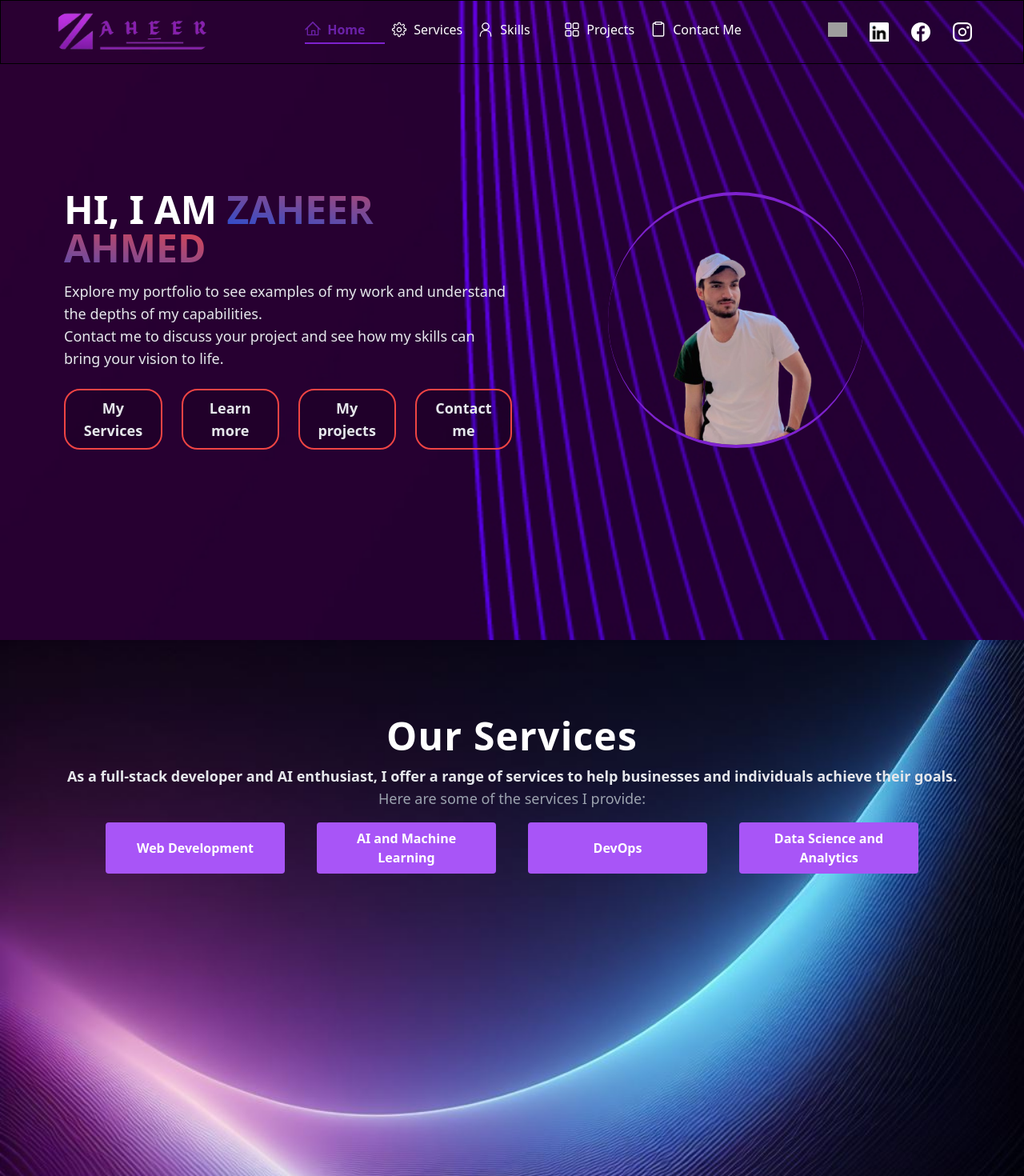
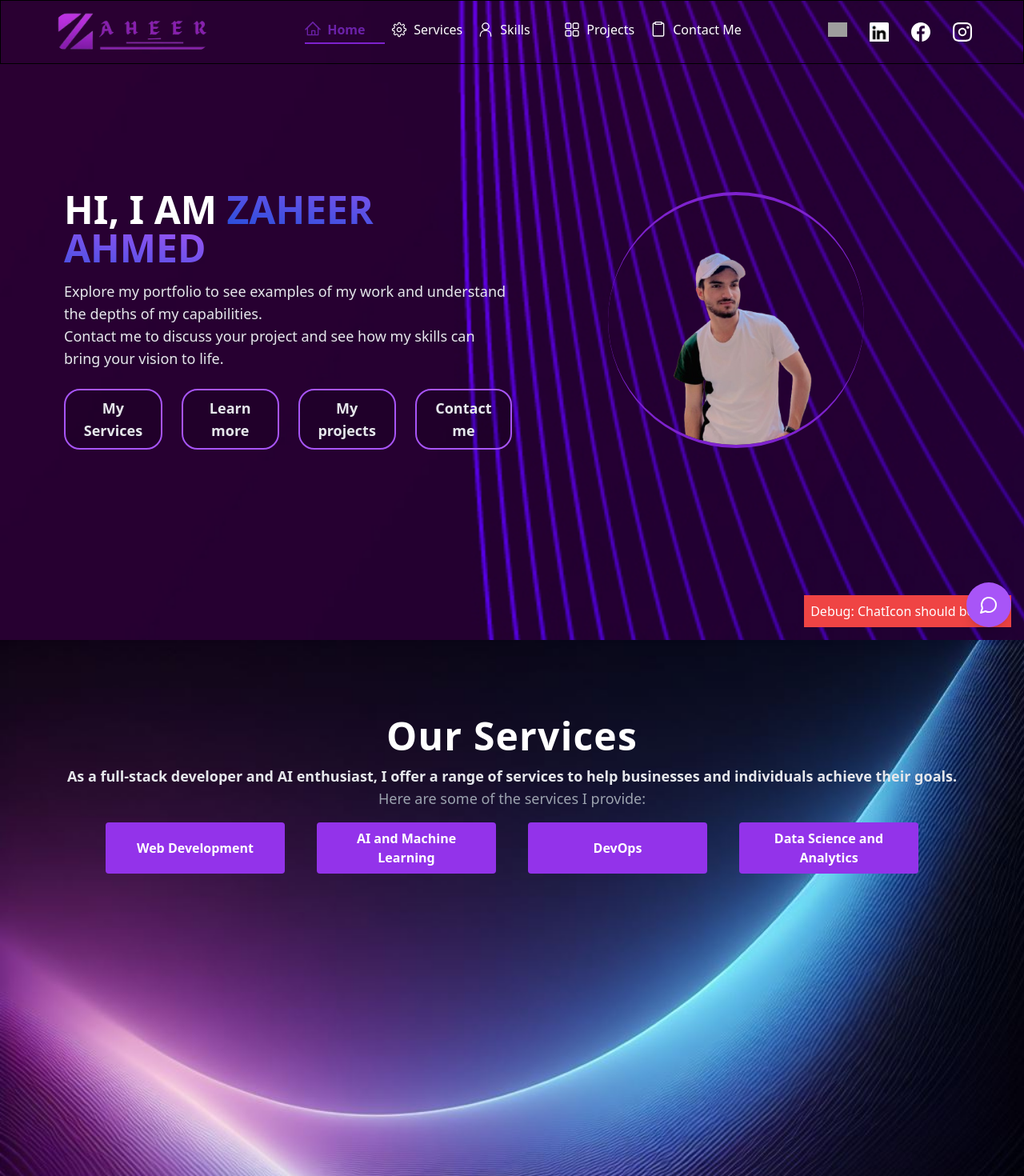
Before and after one commit to NxtGen-Dev-ZAH/Portfolio, a Next.js app: page / in a window 1280 px wide. Shown: the top 1470 px of the page at 80% size. Built offline with nearby package versions, Linux system fonts and the light colour scheme; grey boxes are pictures that could not be loaded.

Commit message:
fixed scrolling

```diff
--- a/app/globals.css
+++ b/app/globals.css
@@ -24,6 +24,9 @@ body{
     @layer font-roboto;
 
 }
+html {
+    scroll-behavior: smooth;
+  }
 
 @font-face {
     font-family: 'Roboto';
--- a/app/page.tsx
+++ b/app/page.tsx
@@ -7,6 +7,7 @@ import Footer from "../components/footer";
 import Contact from "../components/Contact";
 import Project from "../components/project";
 import Skill from "../components/skill";
+import ChatIcon from "../components/CHATBOT";
 import Image from "next/image";
 import TestimonialsAndFAQs from "../components/Testimonial";
 
@@ -50,6 +51,10 @@ export default function Main() {
         width={600}
         className="absolute top-0 right-0 z-[10]"
       />
+      <div className="fixed bottom-4 right-4 z-10 bg-red-500 p-2 text-white">
+        Debug: ChatIcon should be here
+        <ChatIcon />
+      </div>
     </main>
   );
 }
--- /dev/null
+++ b/components/CHATBOT.TSX
@@ -0,0 +1,99 @@
+import React, { useState } from "react";
+import { MessageCircle, X, Send } from "lucide-react";
+
+interface Message {
+  text: string;
+  sender: "user" | "bot";
+}
+
+const ChatIcon: React.FC = () => {
+  const [isOpen, setIsOpen] = useState<boolean>(false);
+  const [messages, setMessages] = useState<Message[]>([]);
+  const [inputMessage, setInputMessage] = useState<string>("");
+
+  const toggleChat = (): void => setIsOpen(!isOpen);
+
+  const handleSendMessage = (): void => {
+    if (inputMessage.trim() !== "") {
+      setMessages([...messages, { text: inputMessage, sender: "user" }]);
+      setInputMessage("");
+      // Simulate bot response (replace with actual chatbot logic)
+      setTimeout(() => {
+        setMessages((prev) => [
+          ...prev,
+          {
+            text: "Thanks for your message! This is a placeholder response.",
+            sender: "bot",
+          },
+        ]);
+      }, 1000);
+    }
+  };
+
+  return (
+    <div className="fixed bottom-4 right-4 z-[100]">
+      {" "}
+      {/* Increased z-index */}
+      {isOpen ? (
+        <div className="bg-purple-600 rounded-lg shadow-lg w-80 h-96 flex flex-col">
+          <div className="bg-purple-500 text-white p-4 rounded-t-lg flex justify-between items-center">
+            <h3 className="font-bold">Chat</h3>
+            <button onClick={toggleChat} className="text-white">
+              <X size={20} />
+            </button>
+          </div>
+          <div className="flex-1 overflow-y-auto p-4 bg-white">
+            {" "}
+            {/* Ensure solid background */}
+            {messages.map((message, index) => (
+              <div
+                key={index}
+                className={`mb-2 ${
+                  message.sender === "user" ? "text-right" : "text-left"
+                }`}
+              >
+                <span
+                  className={`inline-block p-2 rounded-lg ${
+                    message.sender === "user" ? "bg-purple-100" : "bg-gray-100"
+                  }`}
+                >
+                  {message.text}
+                </span>
+              </div>
+            ))}
+          </div>
+          <div className="p-4 border-t bg-gray-100">
+            {" "}
+            {/* Ensure solid background */}
+            <div className="flex">
+              <input
+                type="text"
+                value={inputMessage}
+                onChange={(e: React.ChangeEvent<HTMLInputElement>) =>
+                  setInputMessage(e.target.value)
+                }
+                placeholder="Type a message..."
+                className="flex-1 border rounded-l-lg p-2"
+              />
+              <button
+                onClick={handleSendMessage}
+                className="bg-purple-500 text-white p-2 rounded-r-lg"
+              >
+                <Send size={20} />
+              </button>
+            </div>
+          </div>
+        </div>
+      ) : (
+        <button
+          onClick={toggleChat}
+          className="bg-purple-500 text-white p-4 rounded-full shadow-lg hover:bg-purple-600 transition-colors"
+        >
+          <MessageCircle size={24} />
+        </button>
+      )}
+    </div>
+  );
+};
+
+export default ChatIcon;
--- a/components/Home.tsx
+++ b/components/Home.tsx
@@ -1,7 +1,5 @@
 // HOME.TSX
 "use client";
-
-import Link from "next/link";
 import Image from "next/image";
 import { motion, useInView } from "framer-motion";
 import { useRef } from "react";
@@ -27,7 +25,7 @@ export default function Home() {
             >
               HI, I AM&nbsp;
               <motion.span
-                className="text-transparent bg-clip-text bg-gradient-to-tr from-blue-700 to-red-500"
+                className="text-transparent bg-clip-text bg-gradient-to-tr from-blue-700 to-purple-500"
                 initial={{ opacity: 0 }}
                 animate={isInView ? { opacity: 1 } : { opacity: 0 }}
                 transition={{ duration: 2, delay: 1 }}
@@ -54,30 +52,30 @@ export default function Home() {
             </Box>
 
             <Box className="flex flex-col md:flex-row gap-4 md:gap-6">
-              <Link
+              <a
                 href="#services"
-                className="rounded-[20px] bg-black bg-opacity-15 hover:bg-purple-950 border-2 border-red-500 px-4 py-2 text-sm md:text-lg text-gray-200 font-bold  text-center"
+                className="rounded-[20px] bg-black bg-opacity-15 hover:bg-purple-950 border-2 border-purple-500 px-4 py-2 text-sm md:text-lg text-gray-200 font-bold  text-center"
               >
                 My Services
-              </Link>
-              <Link
+              </a>
+              <a
                 href="#skills"
-                className="rounded-[20px] bg-black bg-opacity-15 hover:bg-purple-950 border-2 border-red-500 px-4 py-2 text-sm md:text-lg text-gray-200 font-bold text-center"
+                className="rounded-[20px] bg-black bg-opacity-15 hover:bg-purple-950 border-2 border-purple-500 px-4 py-2 text-sm md:text-lg text-gray-200 font-bold text-center"
               >
                 Learn more
-              </Link>
-              <Link
+              </a>
+              <a
                 href="#projects"
-                className="rounded-[20px] bg-black bg-opacity-15 hover:bg-purple-950 border-2 border-red-500 px-4 py-2 text-sm md:text-lg text-gray-200 font-bold text-center"
+                className="rounded-[20px] bg-black bg-opacity-15 hover:bg-purple-950 border-2 border-purple-500 px-4 py-2 text-sm md:text-lg text-gray-200 font-bold text-center"
               >
                 My projects
-              </Link>
-              <Link
+              </a>
+              <a
                 href="#contact"
-                className="rounded-[20px] bg-black bg-opacity-15 hover:bg-purple-950 border-2 border-red-500 px-4 py-2 text-sm md:text-lg text-gray-200 font-bold text-center"
+                className="rounded-[20px] bg-black bg-opacity-15 hover:bg-purple-950 border-2 border-purple-500 px-4 py-2 text-sm md:text-lg text-gray-200 font-bold text-center"
               >
                 Contact me
-              </Link>
+              </a>
             </Box>
           </Box>
           <div className="hidden md:flex w-full md:w-1/2  justify-center">
--- a/components/Navbar.tsx
+++ b/components/Navbar.tsx
@@ -31,7 +31,7 @@ const Navbar: React.FC = () => {
       transition-all duration-300 ease-in-out ${
         scrolled
           ? "bg-opacity-80 bg-gray-950"
-          : "bg-opacity-0 bg-transparent pointer-events-none"
+          : "bg-opacity-0 bg-transparent "
       }`}
     >
       <div>
--- a/components/Services.tsx
+++ b/components/Services.tsx
@@ -105,8 +105,8 @@ const Services: React.FC = () => {
 
             className={`${
               activeService === service.name.toLowerCase()
-                ? "bg-purple-800 rounded-br-3xl rounded-tl-3xl font-extrabold ring-2 ring-offset-2 ring-offset-purple"
-                : "bg-purple-500 hover:bg-purple-700"
+                ? "bg-purple-800 rounded-br-3xl rounded-tl-3xl font-extrabold ring-2 ring-offset-2 ring-offset-gray-300"
+                : "bg-purple-600 hover:bg-purple-700"
             } text-white font-semibold py-2 px-4 rounded w-full sm:w-40 md:w-56`}
             onClick={() => handleServiceClick(service.name.toLowerCase())}
           >
@@ -147,7 +147,7 @@ const Services: React.FC = () => {
           </div>
           <div className="flex justify-center items-center text-center md:mb-0 mb-4">
             <Link href="#contact">
-              <button className="flex gap-2 items-center justify-center bg-purple-500 hover:bg-purple-700 text-white font-bold py-2 px-4 rounded mt-6 ring-2 ring-offset-1 ring-offset-purple">
+              <button className="flex gap-2 items-center justify-center bg-purple-600 hover:bg-purple-700 text-white font-bold py-2 px-4 rounded mt-6 ring-2 ring-offset-1 ring-offset-gray-300">
                 Let's Chat
                 <RxEyeOpen size={24} color="#fff" />
               </button>
--- a/components/Testimonial.tsx
+++ b/components/Testimonial.tsx
@@ -11,8 +11,8 @@ const testimonials = [
   },
   {
     name: "Haris Morris",
-   position: "Senior Dev, StartUp Creators",
-content:
+    position: "Senior Dev, StartUp Creators",
+    content:
       "Zaheer's expertise in full-stack development helped us launch a scalable product in record time. His professionalism and commitment to excellence are unparalleled.",
   },
   {
--- a/components/skill.tsx
+++ b/components/skill.tsx
@@ -51,7 +51,7 @@ const Skill = () => {
             technical expertise with creative problem-solving to craft digital
             experiences that exceed expectations.
           </p>
-          <button className="bg-white text-black py-2 px-4 rounded-lg hover:bg-gradient-to-r from-purple-700 via-transparent to-purple-700 transition-all duration-100 mt-4 border-2 border-red-500">
+          <button className="bg-purple-600 text-black py-2 px-4 rounded-lg hover:bg-gradient-to-r from-purple-700 via-white to-purple-700 transition-all duration-100 mt-4 border-2 border-red-500">
             <Link href="#contact">Let's Collaborate</Link>
           </button>
         </div>
--- a/package.json
+++ b/package.json
@@ -14,6 +14,7 @@
     "@emotion/react": "^11.11.4",
     "@emotion/styled": "^11.11.5",
     "@mui/material": "^5.15.20",
+    "lucide-react": "^0.439.0",
     "next": "14.0.4",
     "react": "^18",
     "react-dom": "^18",
```
Also changed, not shown: components/Navigation.tsx (+10 -15 lines), components/footer.tsx (+26 -6 lines), 1 other file (tests, documents, lock files or other folders).
